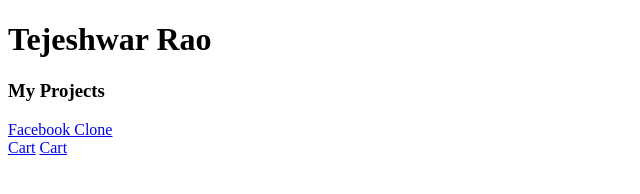
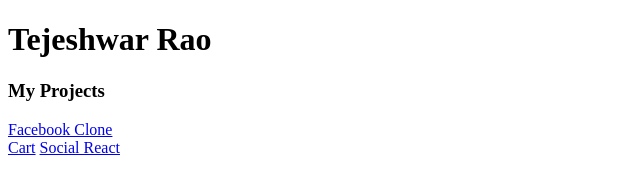
Before and after one commit to Teja-kt/Teja-kt.github.io, a plain HTML site: page index.html in a window 1280 px wide. Shown: the full height of the page, 0-640 px from the left. Drawn offline with Linux system fonts and the light colour scheme.

Commit message:
Update index.html

```diff
--- a/index.html
+++ b/index.html
@@ -11,7 +11,7 @@
         <h3>My Projects</h3>
         <a href="https://teja-karnena.github.io/Facebook/index.html">Facebook Clone</a><br>
         <a href="https://teja-kt.github.io/ecomm-react/">Cart</a>
-        <a href="https://teja-kt.github.io/social-react/">Cart</a>
+        <a href="https://teja-kt.github.io/social-react/">Social React</a>
     </div>
 </body>
 </html>
```
